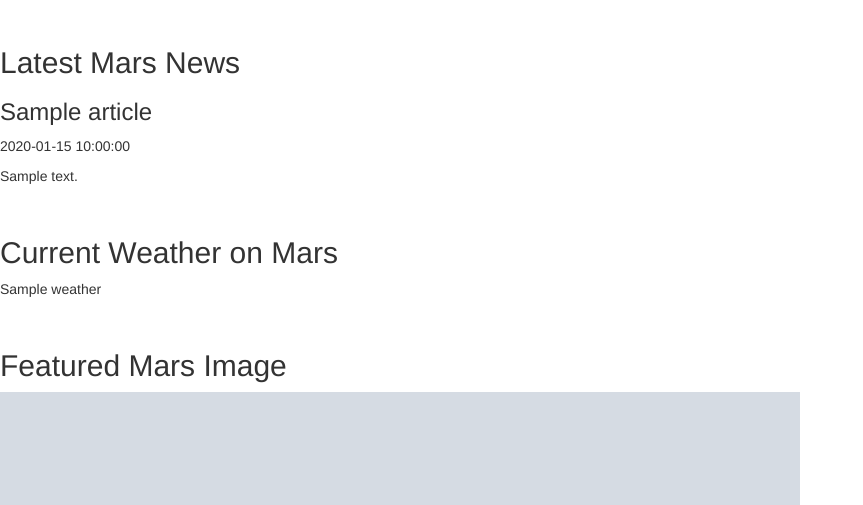
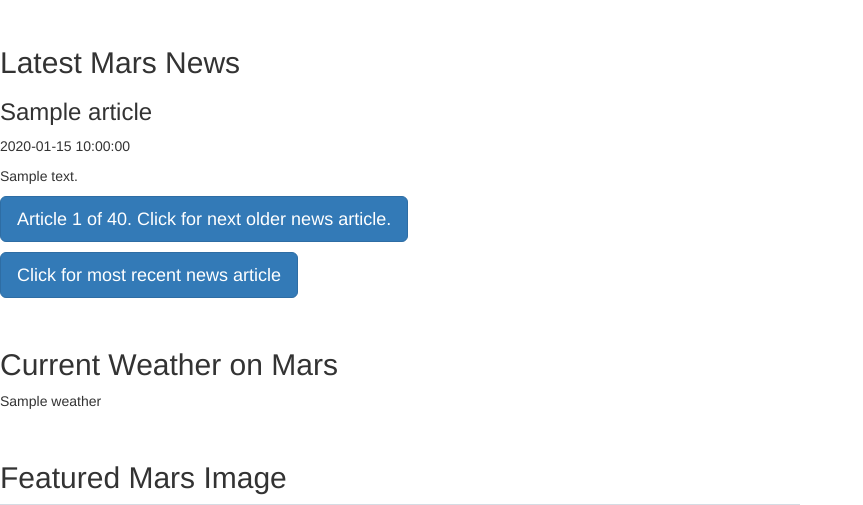
Before and after one commit to Terrence-Cummings/web-scraping-challenge, a Flask app: page / in a window 1280 px wide. Shown: the part 305-810 px from the top of the page, without its empty margins (0-863 px from the left). Run offline with Flask 2, Linux system fonts and the light colour scheme; grey boxes marked "Sample" are stand-in pictures; a database or web service that is not in the repository returns one stand-in record (values such as "Sample title"); some libraries are stand-ins or nearby versions.

Commit message:
cycle thru news articles

```diff
--- a/Mission_to_Mars/app.py
+++ b/Mission_to_Mars/app.py
@@ -14,6 +14,7 @@
 
 # Connect to a database. Will create one if not already available.
 db = client.mars
+newsindex = 0
 
 # Route to render index.html template using data from Mongo
 @app.route("/")
@@ -30,7 +31,7 @@
     scrape_time = datetime.datetime.fromtimestamp(timestamp_int).time()
 
     # Return template and data
-    return render_template("index.html", mars=mars_data, date=scrape_date, time=scrape_time)
+    return render_template("index.html", mars=mars_data, date=scrape_date, time=scrape_time, newsindex=newsindex)
 
 
 # Route that will trigger the scrape function
@@ -51,6 +52,28 @@
     # Redirect back to home page
     return redirect("/")
 
+#Route that will load the next news article
+@app.route("/morenews")
+def morenews():
+
+    global newsindex
+    newsindex += 1
+    if newsindex>39:
+        newsindex=0
+
+    return redirect("/")
+
+#Route that will load the most recent news article
+@app.route("/latestnews")
+def latestnews():
+
+    global newsindex
+    newsindex = 0
+
+    return redirect("/")
+
+
+
 
 if __name__ == "__main__":
     app.run(debug=True)
--- a/Mission_to_Mars/templates/index.html
+++ b/Mission_to_Mars/templates/index.html
@@ -18,9 +18,12 @@
         </div>
     </div>
     <h2>Latest Mars News</h2>
-    <h3>{{mars.article[0].Title}}</h3>
-    <p>{{mars.article[0].Date}}</p>
-    <p>{{mars.article[0].Summary}}</p>
+    <h3>{{mars.article[newsindex].Title}}</h3>
+    <p>{{mars.article[newsindex].Date}}</p>
+    <p>{{mars.article[newsindex].Summary}}</p>
+    <p><a class="btn btn-primary btn-lg" href="/morenews" role="button">Article {{newsindex+1}} of 40. Click for next older news article.</a></p>
+    <p><a class="btn btn-primary btn-lg" href="/latestnews" role="button">Click for most recent news article</a></p>
+
     <br>
     <h2>Current Weather on Mars</h2>
     <p>{{mars.weather}}</p>
```
